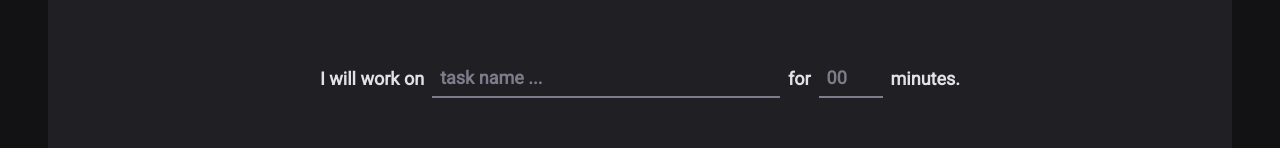
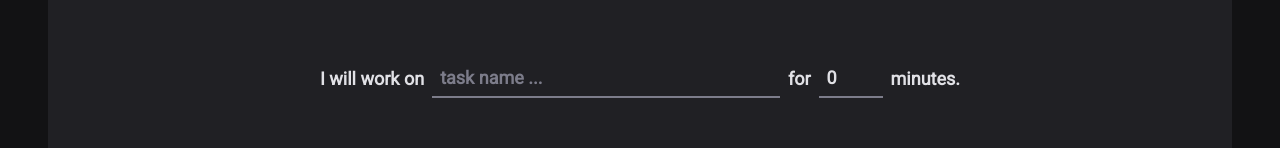
Before and after one commit to lourancosta/timer-controller, a React (Vite) app: page / in a window 1280 px wide. Shown: the part 166-314 px from the top of the page. Built offline with nearby package versions, Linux system fonts and the light colour scheme.

Commit message:
Add: form validation with useForm, zod and zodResolver

```diff
--- a/package.json
+++ b/package.json
@@ -10,11 +10,14 @@
     "preview": "vite preview"
   },
   "dependencies": {
+    "@hookform/resolvers": "^3.10.0",
     "phosphor-react": "^1.4.1",
     "react": "^18.3.1",
     "react-dom": "^18.3.1",
+    "react-hook-form": "^7.54.2",
     "react-router-dom": "^7.1.3",
-    "styled-components": "^6.1.14"
+    "styled-components": "^6.1.14",
+    "zod": "^3.24.1"
   },
   "devDependencies": {
     "@eslint/js": "^9.17.0",
--- a/src/pages/Home/index.tsx
+++ b/src/pages/Home/index.tsx
@@ -1,4 +1,7 @@
 import { Play } from "phosphor-react";
+import { useForm } from "react-hook-form";
+import { zodResolver } from "@hookform/resolvers/zod";
+import * as zod from "zod";
 
 import {
   CountdownContainer,
@@ -10,13 +13,40 @@ import {
   TaskInput,
 } from "./styles";
 
+const newCycleFormValidationSchema = zod.object({
+  task: zod.string().min(1, "Inform the task name."),
+  minutesAmount: zod.number().min(5).max(90),
+});
+
+// interface NewCycleFormData {
+//   task: string;
+//   minutesAmount: number;
+// }
+type NewCycleFormData = zod.infer<typeof newCycleFormValidationSchema>;
+
 export function Home() {
+  const { register, handleSubmit, watch, reset } = useForm<NewCycleFormData>({
+    resolver: zodResolver(newCycleFormValidationSchema),
+    defaultValues: {
+      task: "",
+      minutesAmount: 0,
+    },
+  });
+
+  function handleCreateNewCycle(data: NewCycleFormData) {
+    console.log(data);
+    reset();
+  }
+
+  const task = watch("task");
+  const isSubmitDisable = !task;
+
   return (
     <HomeContainer>
-      <form>
+      <form onSubmit={handleSubmit(handleCreateNewCycle)} action="">
         <FormContainer>
           <label htmlFor="task">I will work on</label>
-          <TaskInput id="task" list="task-suggestions" placeholder="task name ..." />
+          <TaskInput id="task" list="task-suggestions" placeholder="task name ..." {...register("task")} />
 
           <datalist id="task-suggestions">
             <option value="Project 1" />
@@ -26,7 +56,15 @@ export function Home() {
           </datalist>
 
           <label htmlFor="minutesAmount">for</label>
-          <MinutesAmountInput type="number" id="minutesAmount" placeholder="00" step={5} min={5} max={90} />
+          <MinutesAmountInput
+            type="number"
+            id="minutesAmount"
+            placeholder="00"
+            step={5}
+            min={5}
+            max={90}
+            {...register("minutesAmount", { valueAsNumber: true })}
+          />
 
           <span>minutes.</span>
         </FormContainer>
@@ -39,7 +77,7 @@ export function Home() {
           <span>0</span>
         </CountdownContainer>
 
-        <StartCountdownButton disabled type="submit">
+        <StartCountdownButton disabled={isSubmitDisable} type="submit">
           <Play size={24} />
           Start
         </StartCountdownButton>
```
Also changed, not shown: 1 other file (tests, documents, lock files or other folders).
